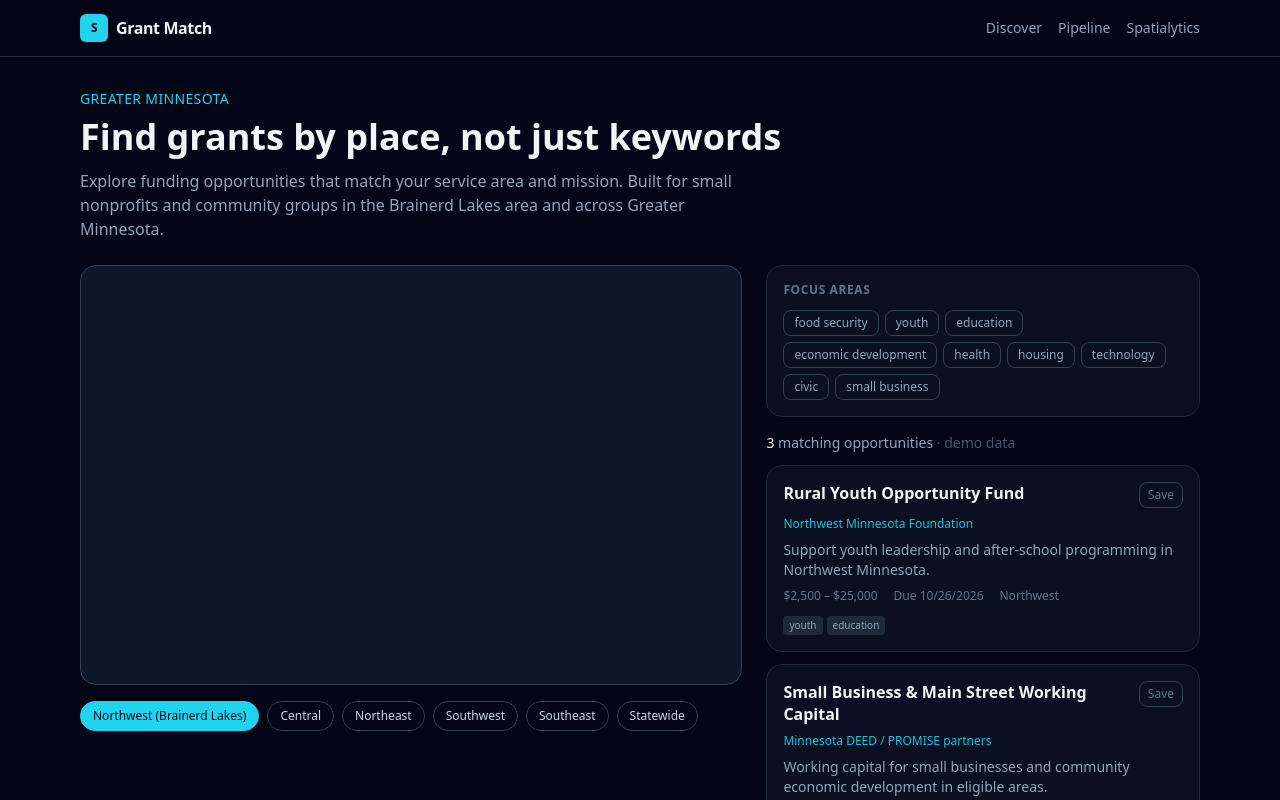
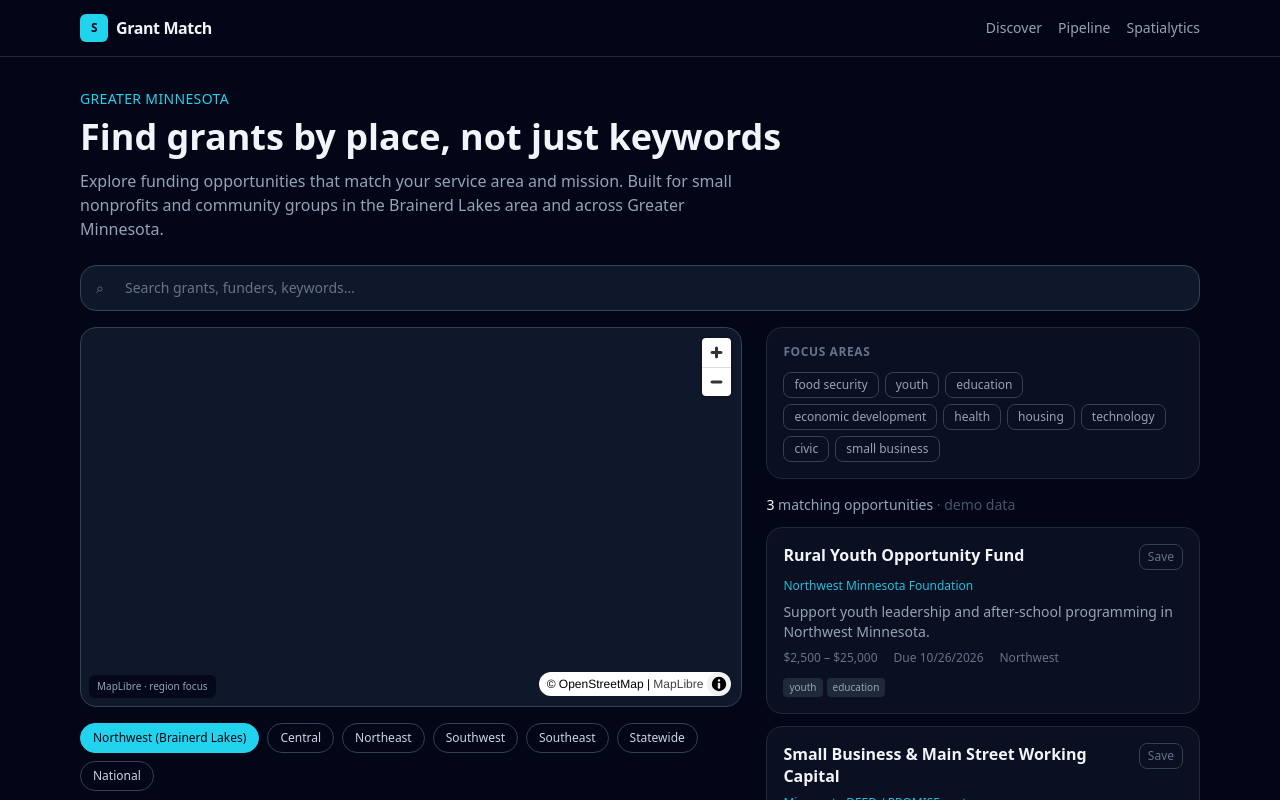
Before and after one commit to KristineMK72/spatialytics-grant-match, a Next.js app: page / in a window 1280 px wide. Shown: the top 800 px of the page. Built offline with nearby package versions, Linux system fonts and the light colour scheme; no server answers.

Commit message:
Fix blank map + add keyword search + National scope toggle

```diff
--- a/src/components/GrantExplorer.tsx
+++ b/src/components/GrantExplorer.tsx
@@ -11,6 +11,7 @@ const REGIONS = [
   { id: 'southwest', label: 'Southwest' },
   { id: 'southeast', label: 'Southeast' },
   { id: 'statewide', label: 'Statewide' },
+  { id: 'national', label: 'National' },
 ];
 
 const FOCUS = [
@@ -37,20 +38,30 @@ function formatMoney(n: number | null) {
 export default function GrantExplorer() {
   const [region, setRegion] = useState('northwest');
   const [focus, setFocus] = useState<string[]>([]);
+  const [query, setQuery] = useState('');
   const [saved, setSaved] = useState<Record<string, boolean>>({});
 
   const grants = useMemo(() => {
+    const q = query.trim().toLowerCase();
     return DEMO_GRANTS.filter((g) => {
       const regionOk =
+        region === 'national' ||
         !g.eligible_region ||
         g.eligible_region === 'statewide' ||
+        g.eligible_region === 'national' ||
         g.eligible_region === region;
       const focusOk =
         focus.length === 0 ||
         g.focus_categories.some((c) => focus.includes(c));
-      return regionOk && focusOk;
+      const textOk =
+        !q ||
+        g.title.toLowerCase().includes(q) ||
+        g.funder_name.toLowerCase().includes(q) ||
+        (g.description ?? '').toLowerCase().includes(q) ||
+        g.focus_categories.some((c) => c.replace(/_/g, ' ').includes(q));
+      return regionOk && focusOk && textOk;
     });
-  }, [region, focus]);
+  }, [region, focus, query]);
 
   function toggleFocus(tag: string) {
     setFocus((prev) =>
@@ -63,6 +74,21 @@ export default function GrantExplorer() {
   }
 
   return (
+    <div className="space-y-4">
+      {/* Search */}
+      <div className="relative">
+        <input
+          type="search"
+          value={query}
+          onChange={(e) => setQuery(e.target.value)}
+          placeholder="Search grants, funders, keywords…"
+          className="w-full rounded-2xl border border-slate-700 bg-slate-900 px-4 py-3 pl-11 text-sm text-white placeholder:text-slate-500 focus:outline-none focus:ring-2 focus:ring-cyan-500/50 focus:border-cyan-500/50"
+        />
+        <span className="absolute left-4 top-1/2 -translate-y-1/2 text-slate-500 text-sm" aria-hidden>
+          ⌕
+        </span>
+      </div>
+
       <div className="grid lg:grid-cols-5 gap-6">
         <div className="lg:col-span-3 space-y-4">
           <GrantMap activeRegion={region} />
@@ -160,11 +186,12 @@ export default function GrantExplorer() {
             ))}
             {grants.length === 0 && (
               <p className="text-sm text-slate-500 py-8 text-center">
-              No matches for this region + focus combo. Try Statewide or clear filters.
+                No matches. Try clearing search, Statewide, or National.
               </p>
             )}
           </div>
         </div>
       </div>
+    </div>
   );
 }
--- a/src/components/GrantMap.tsx
+++ b/src/components/GrantMap.tsx
@@ -12,6 +12,7 @@ const REGION_CENTERS: Record<string, [number, number]> = {
   southeast: [-92.5, 43.95],
   statewide: [-94.5, 46.0],
   metro: [-93.25, 44.95],
+  national: [-98.5, 39.5],
 };
 
 export default function GrantMap({
@@ -32,7 +33,11 @@ export default function GrantMap({
         sources: {
           osm: {
             type: 'raster',
-            tiles: ['https://tile.openstreetmap.org/{z}/{x}/{y}.png'],
+            tiles: [
+              'https://a.tile.openstreetmap.org/{z}/{x}/{y}.png',
+              'https://b.tile.openstreetmap.org/{z}/{x}/{y}.png',
+              'https://c.tile.openstreetmap.org/{z}/{x}/{y}.png',
+            ],
             tileSize: 256,
             attribution: '© OpenStreetMap',
           },
@@ -40,33 +45,58 @@ export default function GrantMap({
         layers: [{ id: 'osm', type: 'raster', source: 'osm' }],
       },
       center: REGION_CENTERS[activeRegion] ?? [-94.5, 46.0],
-      zoom: activeRegion === 'statewide' ? 5.5 : 6.5,
-      attributionControl: false,
+      zoom:
+        activeRegion === 'national'
+          ? 3.2
+          : activeRegion === 'statewide'
+            ? 5.5
+            : 6.5,
+      attributionControl: true,
     });
 
-    map.addControl(new maplibregl.NavigationControl({ showCompass: false }), 'top-right');
+    map.addControl(
+      new maplibregl.NavigationControl({ showCompass: false }),
+      'top-right'
+    );
+
+    map.on('load', () => {
+      map.resize();
+    });
+
+    const t = window.setTimeout(() => map.resize(), 200);
     mapRef.current = map;
 
     return () => {
+      window.clearTimeout(t);
       map.remove();
       mapRef.current = null;
     };
+    // eslint-disable-next-line react-hooks/exhaustive-deps
   }, []);
 
   useEffect(() => {
     const map = mapRef.current;
     if (!map) return;
     const center = REGION_CENTERS[activeRegion] ?? [-94.5, 46.0];
-    map.flyTo({
-      center,
-      zoom: activeRegion === 'statewide' ? 5.5 : 6.8,
-      duration: 900,
-    });
+    const zoom =
+      activeRegion === 'national'
+        ? 3.2
+        : activeRegion === 'statewide'
+          ? 5.5
+          : 6.8;
+    map.flyTo({ center, zoom, duration: 900 });
+    map.resize();
   }, [activeRegion]);
 
   return (
-    <div className="relative w-full h-[340px] md:h-[420px] rounded-2xl overflow-hidden border border-slate-700 bg-slate-900">
-      <div ref={containerRef} className="absolute inset-0" />
+    <div
+      className="relative w-full rounded-2xl overflow-hidden border border-slate-700 bg-slate-900"
+      style={{ height: 380, minHeight: 320 }}
+    >
+      <div ref={containerRef} className="absolute inset-0 w-full h-full" />
+      <div className="absolute bottom-2 left-2 z-10 rounded-md bg-slate-950/80 px-2 py-1 text-[10px] text-slate-400 pointer-events-none">
+        MapLibre · region focus
+      </div>
     </div>
   );
 }
```
Lines whose indentation alone changed are shown as unchanged.
